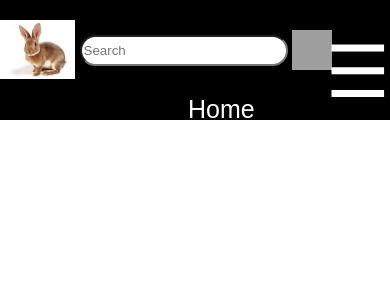
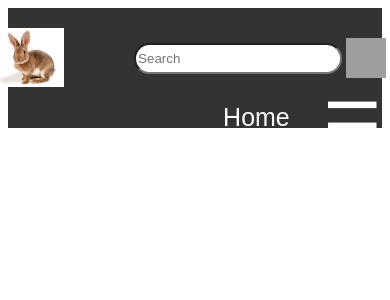
Before and after one commit to Newscienceseries/newscienceseries, a PHP site: page /navbar.html in a window 390 px wide. Shown: the top 300 px of the page. Run offline with PHP 8.4, Linux system fonts and the light colour scheme; grey boxes are pictures that could not be loaded.

Commit message:
topbar, endringer i index
topbar, endringer i index

```diff
--- a/public_html/css/navbar.css
+++ b/public_html/css/navbar.css
@@ -10,12 +10,13 @@ and open the template in the editor.
 
 
 #navTop {
-    background-color: black;
+    background-color: #333;
     color: white;
     height: 120px;
    /* border: red dotted 2px;*/
-    margin: -8px;
+  /*  margin: -8px;*/
     z-index: -1;
+    width: 100%;
 
 }
 #navTop #navLeftDiv {
@@ -52,6 +53,7 @@ and open the template in the editor.
 #navTop #navSearchBox {
     float: right;
     padding-top: 20px;
+   /* border: green dotted 2px;*/
 
 
 }
@@ -87,6 +89,8 @@ and open the template in the editor.
   /*  position: absolute;*/
     z-index: 1000;
     overflow: hidden;
+   /* border: red dotted 2px;   */
+    width: 100%;
 
 }
 #navTop #navMenu :hover {
@@ -99,16 +103,17 @@ and open the template in the editor.
     display: none;
 
 
-    margin-top: 30px;
+    margin-top: 80px;
    /* margin-left: 90%;*/
    /*margin-left: -45px;*/
-    font-size: 450%;
+    font-size: 415%;
     float: right;
    /* x-axis: right;*/
    /* left: 100%;*/
 }
-#navTop .navExpand :hover {
+#navTop :hover .navExpand  {
     color: orange;
+    text-decoration: none;
 }
 
 #navTop li {
@@ -129,6 +134,10 @@ and open the template in the editor.
     #navTop .navExpand {
      /*   float: right;*/
         display: inline-block;
+    }
+    #navTop .navExpand :hover {
+     /*   float: right;*/
+        color: orange;
     }
     #navTop li {border: none; }
 
@@ -151,8 +160,16 @@ and open the template in the editor.
         border-right: none;
        /* margin-top: -5px;*/
     }
+
 }
 
+@media screen and (max-width:550px) {
+    #navTop #navSearchBox {
+    position: absolute;
+    margin-left: 70px;
+    }
+}
+/*
 @media screen and (max-width:500px) {
     #navTop #navLogo img {
         position: absolute;
@@ -161,4 +178,4 @@ and open the template in the editor.
     /*  position: absolute;*/
         padding-top: 20px;
     }
-}
+}*/
--- a/public_html/index.html
+++ b/public_html/index.html
@@ -83,7 +83,7 @@ Contributor(s):
 
         <style type="text/css">
             body {
-                padding-top: 60px;
+               /* padding-top: 60px;*/
             }
         </style>
 
@@ -95,7 +95,7 @@ Contributor(s):
         <title>Project Easel Demo</title>
     </head>
     <body >
-        <h1> Test title </h1>
+
 
 
         <script src="//ajax.googleapis.com/ajax/libs/jquery/1.7.1/jquery.js"></script>
--- a/public_html/navbar.html
+++ b/public_html/navbar.html
@@ -6,7 +6,7 @@
         <meta charset="windows-1252">
         <meta name="viewport" content="width=device-width, initial-scale=1.0">
         <link rel="stylesheet" href="css/style.css" type="text/css"/>
-        <link rel="stylesheet" href="navbar.css" type="text/css"/>
+        <link rel="stylesheet" href="css/navbar.css" type="text/css"/>
     </head>
     <body>
         <div id="navTop">
```
